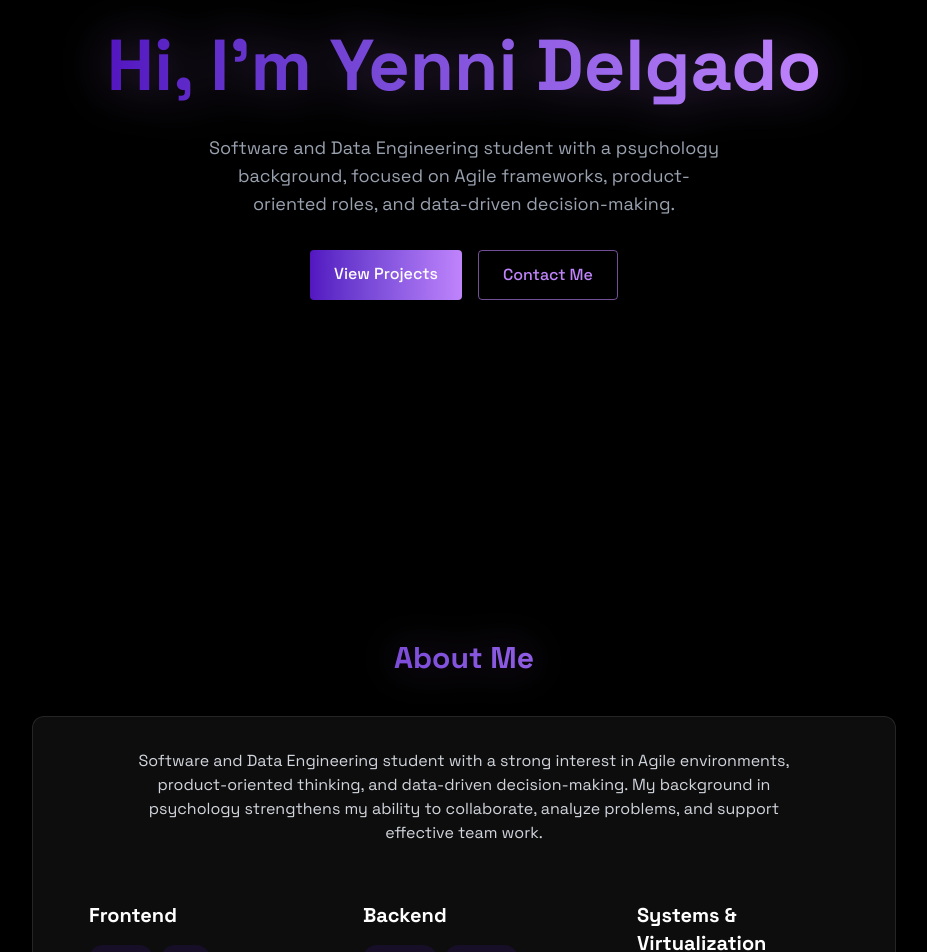
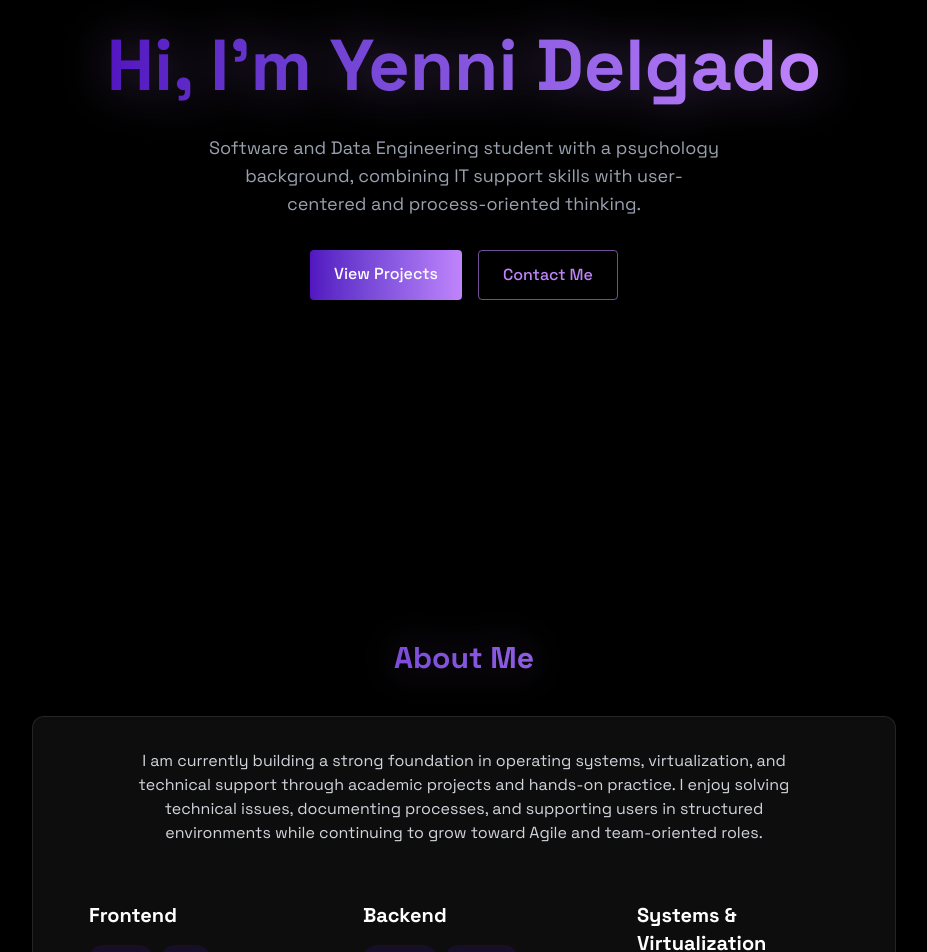
Before and after one commit to yennivanessa97/PersonalPortfolio, a React (Vite) app: page / in a window 1280 px wide. Shown: the part 240-1192 px from the top of the page, without its empty margins (176-1103 px from the left). Built offline with nearby package versions, Linux system fonts and the light colour scheme.

Commit message:
refactor: reorganize home and about section

```diff
--- a/src/components/LoadingScreen.jsx
+++ b/src/components/LoadingScreen.jsx
@@ -2,7 +2,7 @@ import { useEffect, useState } from "react";
 
 export const LoadingScreen = ({ onComplete }) => {
   const [text, setText] = useState("");
-  const fullText = "<Human-Centered Code/>";
+  const fullText = "Human Centered Systems";
 
   useEffect(() => {
     let index = 0;
@@ -29,6 +29,7 @@ export const LoadingScreen = ({ onComplete }) => {
           <span className="animate-blink ml-1">|</span>
         </div>
 
+
         {/* Loading line aligned to text width */}
         <div className="h-[2px] w-full bg-gray-800 rounded relative overflow-hidden">
           <div className="h-full w-[40%] bg-[#5315C0] shadow-[0_0_15px_#5315C0] animate-loading-bar" />
--- a/src/components/sections/About.jsx
+++ b/src/components/sections/About.jsx
@@ -40,10 +40,7 @@ export const About = () => {
                         bg-white/5 backdrop-blur
                         hover:-translate-y-1 transition-all">
           <p className="text-gray-300 mb-8 text-center max-w-2xl mx-auto">
-            Software and Data Engineering student with a strong interest in
-            Agile environments, product-oriented thinking, and data-driven
-            decision-making. My background in psychology strengthens my ability
-            to collaborate, analyze problems, and support effective team work.
+           I am currently building a strong foundation in operating systems, virtualization, and technical support through academic projects and hands-on practice. I enjoy solving technical issues, documenting processes, and supporting users in structured environments while continuing to grow toward Agile and team-oriented roles.
           </p>
 
           {/* Skills */}
--- a/src/components/sections/Home.jsx
+++ b/src/components/sections/Home.jsx
@@ -20,9 +20,7 @@ export const Home = () => {
 
         {/* Subtitle */}
         <p className="text-gray-400 text-lg mb-8 max-w-lg mx-auto">
-        Software and Data Engineering student with a psychology background, focused on
-Agile frameworks, product-oriented roles, and data-driven decision-making.
-
+        Software and Data Engineering student with a psychology background, combining IT support skills with user-centered and process-oriented thinking.
         </p>
 
         {/* Buttons */}
```
